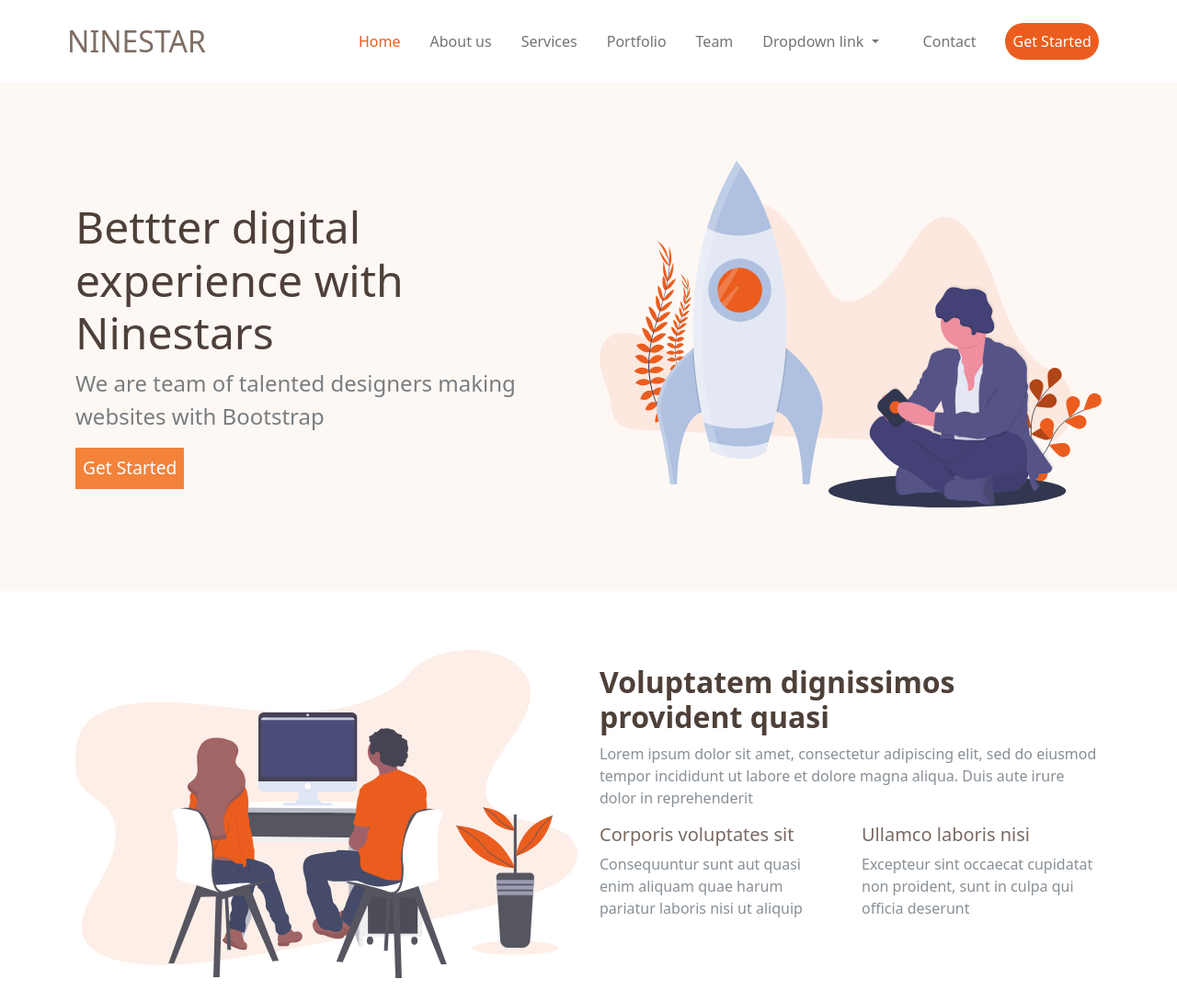
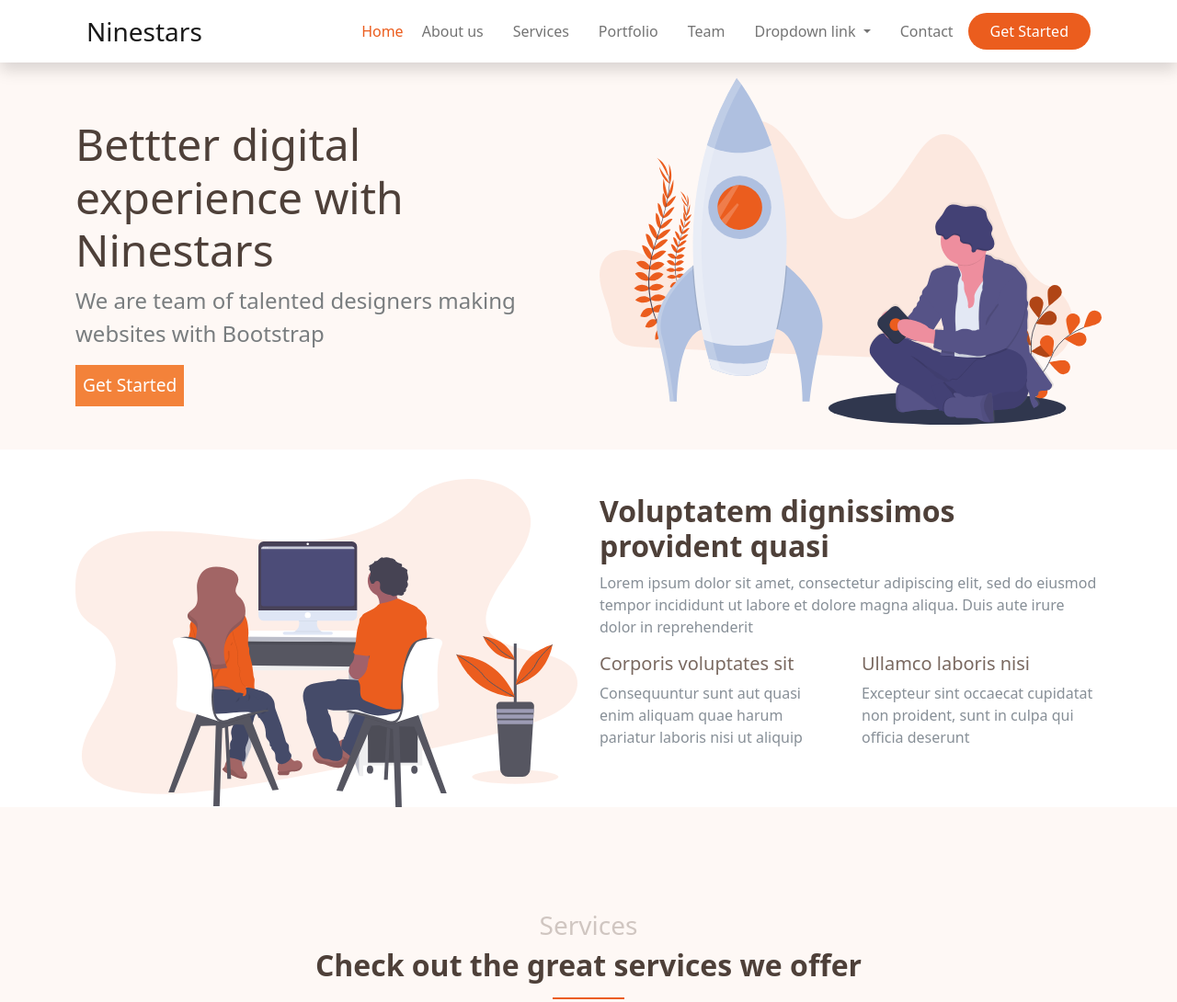
Before and after one commit to Anitha13500/practice-3, a plain HTML site: page task1/index.html in a window 1280 px wide. Shown: the top 1090 px of the page at 92% size. Drawn offline with nearby package versions, Linux system fonts and the light colour scheme; some icons are missing.

Commit message:
add folder

```diff
--- a/task1/index.html
+++ b/task1/index.html
@@ -15,22 +15,19 @@
   </head>
  <body>
 	<script src="https://cdn.jsdelivr.net/npm/bootstrap@5.0.2/dist/js/bootstrap.bundle.min.js" integrity="sha384-MrcW6ZMFYlzcLA8Nl+NtUVF0sA7MsXsP1UyJoMp4YLEuNSfAP+JcXn/tWtIaxVXM" crossorigin="anonymous"></script>
-		<div class="top">
-	    <div class="container-fluid">
-		    <div class="topnav d-flex justify-content-around pt-3 pb-3  bg-body rounded">
-				<div class="logo d-flex align-items-center justify-content-center">
-				    <a class="navbar-brand" href="#">NINESTAR</a>
-				</div>
-				<div class="nav">
-				    <nav class="navbar navbar-expand-lg navbar-light">
-					  <div class="container-fluid">
+	<header id="header" class="container-fluid fixed-top">
+	<div class="row">
+		<nav class="navbar navbar-expand-lg navbar-light bg-white d-flex justify-content-center py-2 shadow	 p-2">
+			<div class="container">
+				<a class="navbar-brand fs-3" href="#">Ninestars</a>
 				<button class="navbar-toggler" type="button" data-bs-toggle="collapse" data-bs-target="#navbarNavDropdown" aria-controls="navbarNavDropdown" aria-expanded="false" aria-label="Toggle navigation">
 				<span class="navbar-toggler-icon"></span>
 				</button>
-						<div class="collapse navbar-collapse" id="navbarNavDropdown">
+
+				<div class="collapse navbar-collapse justify-content-end" id="navbarNavDropdown">
 					 <ul class="navbar-nav">
 							<li class="nav-item">
-							  <a class="nav-link active px-3" aria-current="page" href="#Home" style="color:#eb5d1e;">Home</a>
+							  <a class="nav-link active px-1" aria-current="page" href="#Home" style="color:#eb5d1e;">Home</a>
 							</li>
 							<li class="nav-item">
 							  <a class="nav-link px-3" href="#About">About us</a>
@@ -56,19 +53,16 @@
 								<li><a class="dropdown-item" href="#">Drop Down 4</a></li>
 							  </ul>
 						</li>
-							<li class="nav-item px-3">
-							  <a class="nav-link px-3" href="#Contact">Contact</a>
+						<li class="nav-item px-2">
+							<a class="nav-link" href="#Contact">Contact</a>
 						</li>
-							<button type="button" class="btn started">Get Started</button>
+						<a type="button" class="btn btn rounded-pill px-4 started" href="#abt">Get Started</a>
 					</ul>
 				</div>
 			</div>
 		</nav>
-
 	</div>
-			</div>
-	    </div>
-	</div>
+</header>
 
 		<!-- nav bar finish-->
 
@@ -558,58 +552,7 @@
 
 		</div>
 	</section>
-			<!-- <section class="container"> -->
-				<!-- <div class="service"> -->
-					<!-- <h3>Clients</h3> -->
-					<!-- <h1>They trusted us</h1> -->
-				<!-- </div> -->
 
-				<!-- <div class="row"> -->
-					<!-- <div class="col-sm-3 col-md-3 col-lg-2"> -->
-						<!-- <div class="client"> -->
-							<!-- <img src="image/clients/client-1.png"> -->
-						<!-- </div> -->
-					<!-- </div> -->
-					<!-- <div class="col-sm-3 col-md-3 col-lg-2"> -->
-						<!-- <div class="client"> -->
-							<!-- <img src="image/clients/client-2.png"> -->
-						<!-- </div> -->
-					<!-- </div> -->
-					<!-- <div class="col-sm-3 col-md-3 col-lg-2"> -->
-						<!-- <div class="client"> -->
-							<!-- <img src="image/clients/client-3.png"> -->
-						<!-- </div> -->
-					<!-- </div> -->
-					<!-- <div class="col-sm-3 col-md-3 col-lg-2"> -->
-						<!-- <div class="client"> -->
-							<!-- <img src="image/clients/client-4.png"> -->
-						<!-- </div> -->
-					<!-- </div> -->
-					<!-- <div class="col-sm-3 col-md-3 col-lg-2"> -->
-						<!-- <div class="client"> -->
-							<!-- <img src="image/clients/client-5.png"> -->
-						<!-- </div> -->
-					<!-- </div> -->
-					<!-- <div class="col-sm-3 col-md-3 col-lg-2"> -->
-						<!-- <div class="client"> -->
-							<!-- <img src="image/clients/client-6.png"> -->
-						<!-- </div> -->
-					<!-- </div> -->
-					<!-- <div class="col-sm-12 col-md-6 col-lg-1">
-						<div class="client">
-							<img src="image/clients/client-7.png" width="100%;">
-						</div>
-					</div>
-					<div class="col-sm-12 col-md-6 col-lg-1">
-						<div class="client">
-							<img src="image/clients/client-8.png" width="100%;">
-						</div>
-					<!-- <!-- <!-- <!-- </div> -->
-			<!-- </section> -->
-			<!-- </div> -->
-
-
-		<!-- </div> -->
 		<div class="page8">
 			<section class="container">
 				<div class="service" id="Contact">
--- a/task1/style.css
+++ b/task1/style.css
@@ -1,23 +1,20 @@
 .page1{
 	background-color:#FEF8F5;
-	padding-bottom:5rem;
+	padding-bottom:1rem;
 }
-.navbar-brand{
+
+.nav-item{
+	font-size:1rem;
 	color:#7E6D64;
 }
-.nav-item{
+.nav-link:hover{
+	color:#eb5d1e !important;
+}
+.nav-link{
 	font-size:1rem;
 }
-.top{
-	position:sticky;
-	top:0;
-	right:0;
-	left:0;
-	bottom:0;
-	z-index:999;
-}
-.nav-link:hover{
-	color:#eb5d1!important;
+.navbuttons{
+	background-color:#eb5d1e !important;
 }
 .started {
 	background-color:#eb5d1e;
@@ -65,8 +62,9 @@
 	font-size:1.2rem;
 }
 .page2{
-	padding-top:2rem;
-	padding-bottom:4.5rem;
+	/* padding-top:5rem; */
+	/* padding-bottom:5rem; */
+	padding:3, 0;
 }
 .page2 img{
 	width:100%;
@@ -80,6 +78,7 @@
 	font-weight:700;
 	margin-top:3rem;
 	color:#4E4039;
+
 }
 .page2 p{
 	color:#878F97;
@@ -94,7 +93,7 @@
 /* 2page finish */
 .page3{
 	background-color:#FEF8F5;
-	padding-top:2.5rem;
+	padding-top:5rem;
 	padding-bottom:5rem;
 }
 .service h3{
```
Lines whose indentation alone changed are shown as unchanged.
